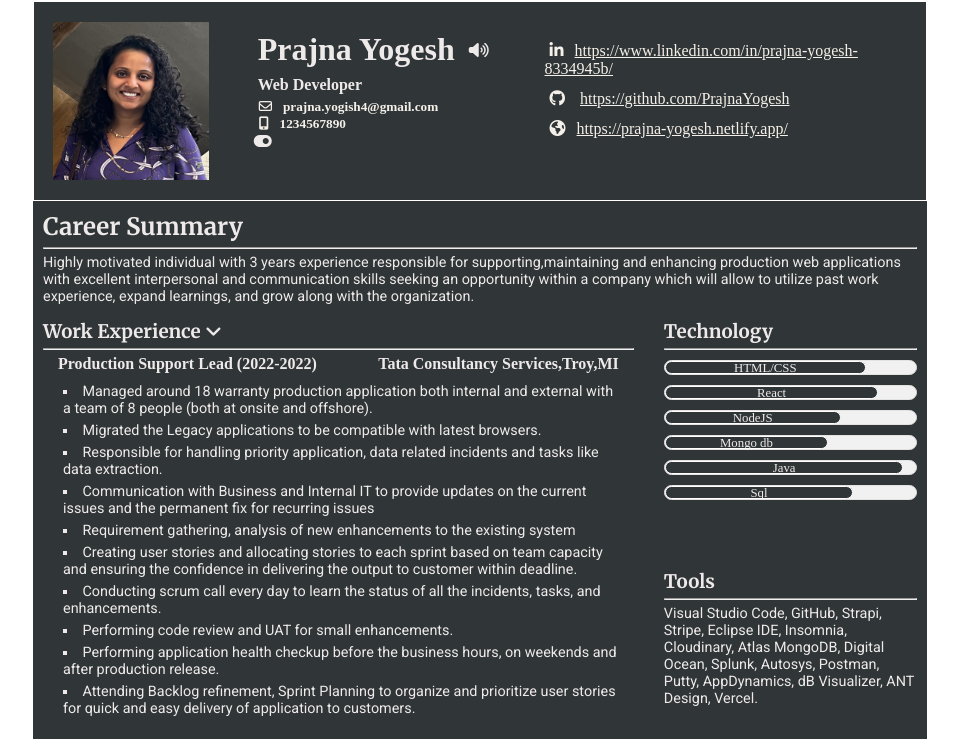
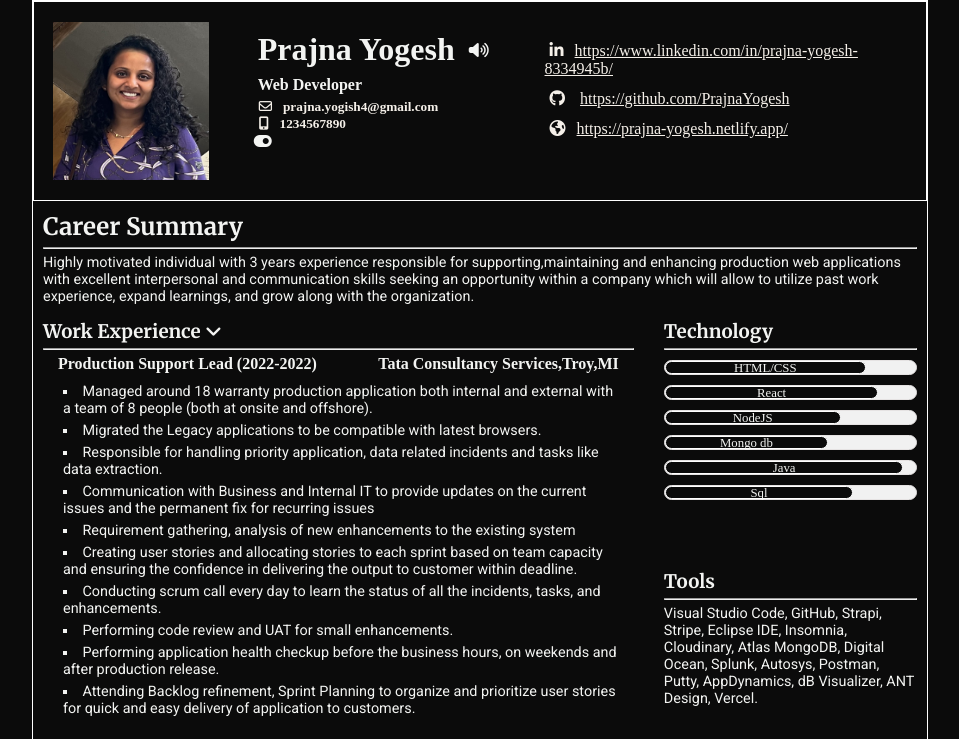
Before and after one commit to PrajnaYogesh/resume, a plain HTML site: page index.html in a window 1280 px wide. Both pictures are taken after a click on the icon 422 px from the left and 139 px from the top of the page. Shown: the top 739 px of the page, without its empty margins (160-1119 px from the left). Drawn offline with Linux system fonts and the light colour scheme.

Commit message:
added dark mode

```diff
--- a/app.js
+++ b/app.js
@@ -13,6 +13,7 @@ const sec =  document.querySelector('.section1')
 const pbar =  document.querySelectorAll('.progress-bar')
 
 
+
 // function replaceElement() {
 //     var newElement = document.createElement('div');
 //     newElement.innerHTML = '<i class="fa-solid fa-toggle-off"></i>';
@@ -25,10 +26,10 @@ switchM.addEventListener('click',()=>{
     // replaceElement()
     mContainer.classList.toggle('darkMode');
     sec.classList.toggle('darkMode');
+
     pbar.forEach((bar)=>{
         bar.classList.toggle('darkMode');
     })
-
 
 
 
--- a/index.html
+++ b/index.html
@@ -16,8 +16,8 @@
 <script src="https://kit.fontawesome.com/262aad1d5c.js" crossorigin="anonymous"></script>
 <script src="app.js" defer></script>
   </head>
-  <body>
-    <div class="mainContainer">
+  <body class="mainContainer">
+    <div >
       <div class="section1">
         <div class="leftInfo">
           <img class="myPic" src="/images/IMG_9044.jpg" alt="Prajna Picture" />
--- a/style.css
+++ b/style.css
@@ -258,8 +258,8 @@ li {
 
 
   .darkMode{
-    background-color: rgb(48, 53, 55);
-    color: rgb(238, 234, 234);
+    background-color: rgb(11, 11, 11);
+    color: rgb(243, 244, 242);
     border: 1px solid white;
 
   }
```
